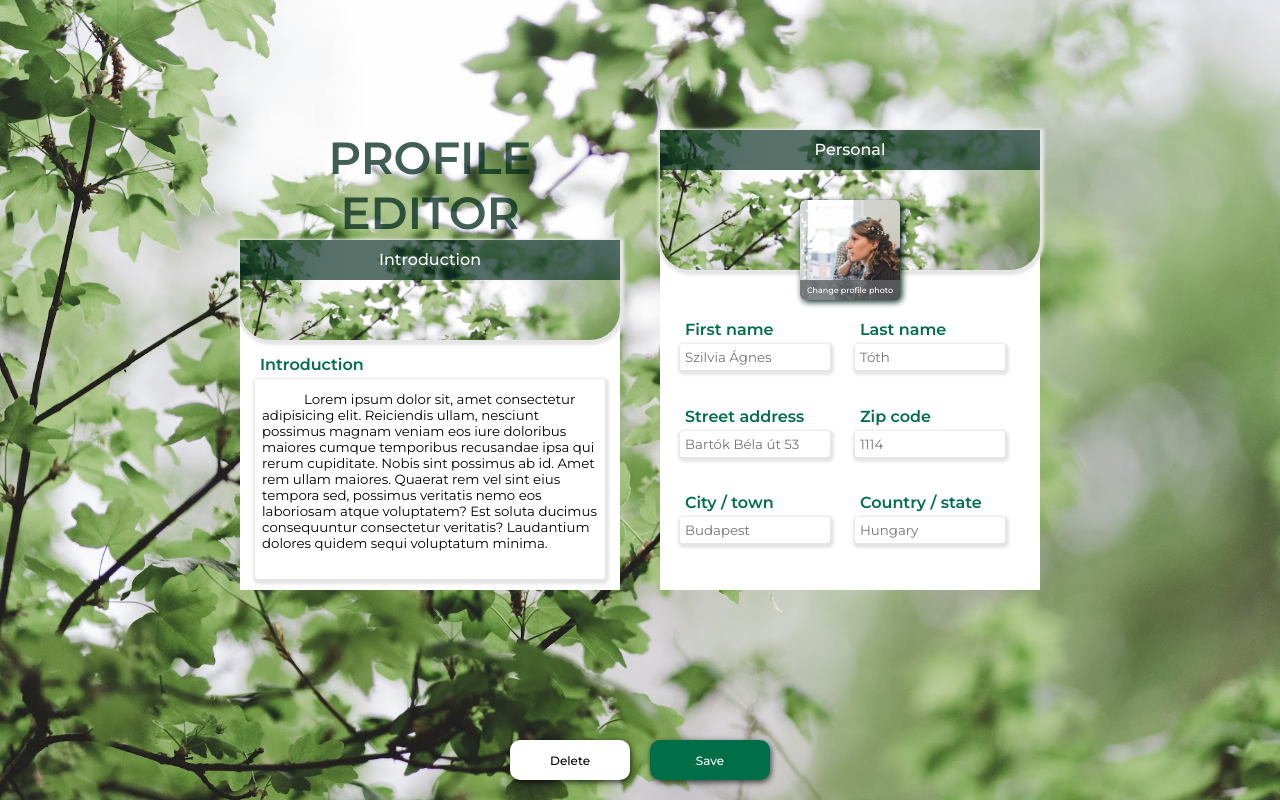
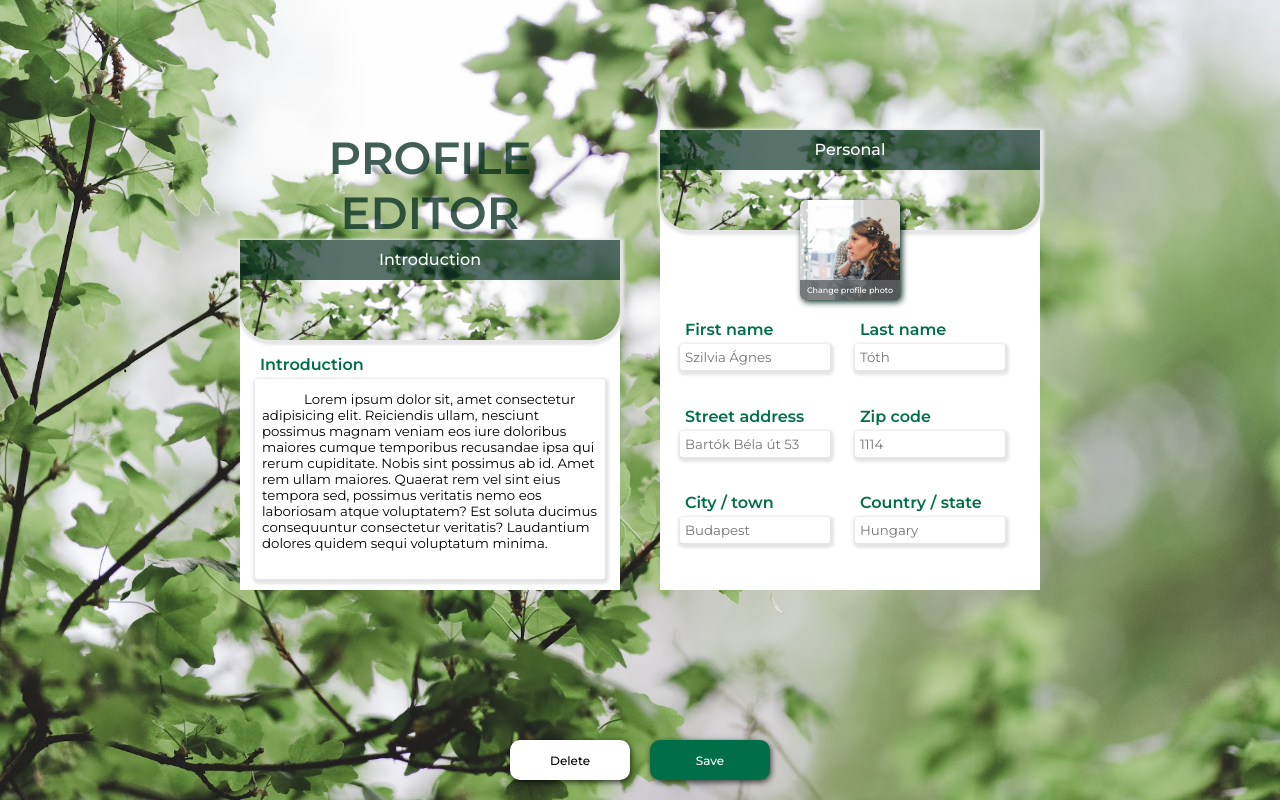
Before and after one commit to szylwythot/profile-editor-javascript, a plain HTML site: page frontend/index.html in a window 1280 px wide. Drawn offline with Linux system fonts and the light colour scheme.

Commit message:
fix cover

```diff
--- a/frontend/style.css
+++ b/frontend/style.css
@@ -77,7 +77,7 @@ body{
 }
 
 #profile-form div.content-box.right-content div.cover{
-    height: 140px;
+    /* height: 140px; */
 }
 
 /* #profile-form div.content-box.right-content div.cover h2{
```
